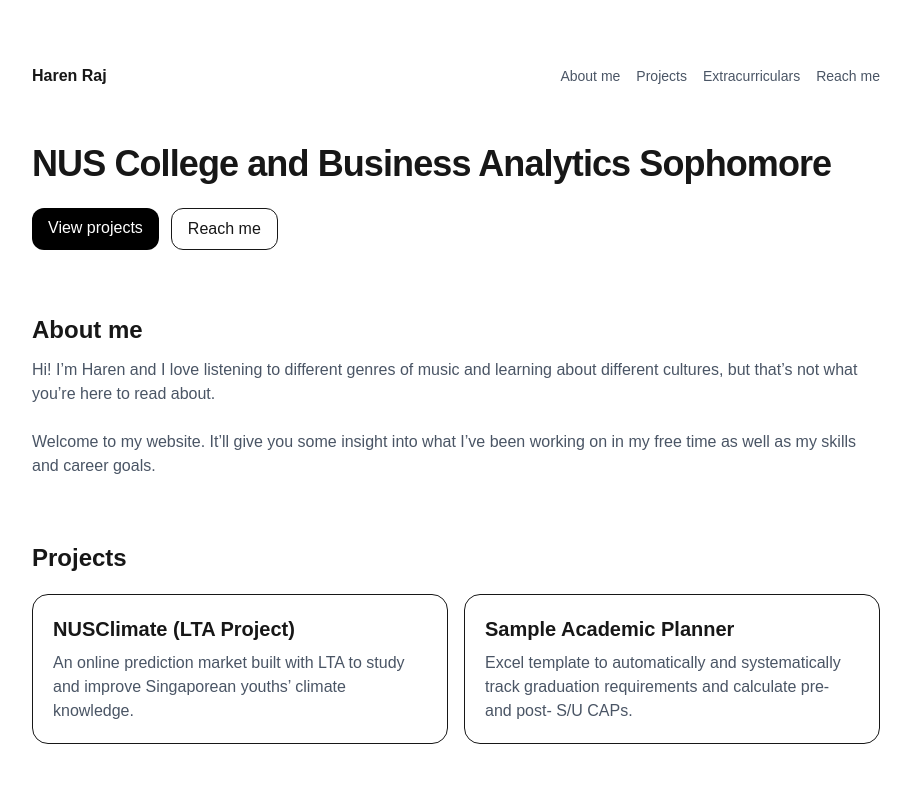
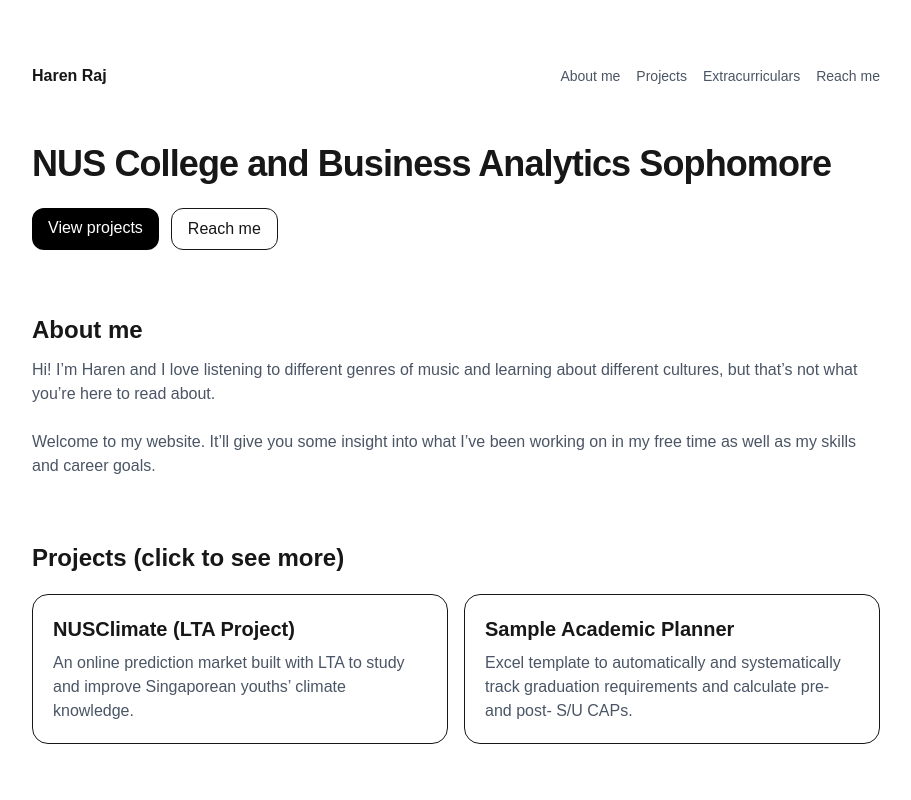
Before and after one commit to harenraj7/Personal-Website, a Next.js app: page / in a window 1280 px wide. Shown: the top 800 px of the page, without its empty margins (184-1095 px from the left). Built offline with nearby package versions, Linux system fonts and the light colour scheme.

Commit message:
Update page.tsx

```diff
--- a/app/page.tsx
+++ b/app/page.tsx
@@ -57,7 +57,7 @@ export default function Home() {
       </section>
 
       <section id="projects" className="mt-16">
-        <h2 className="text-2xl font-semibold">Projects</h2>
+        <h2 className="text-2xl font-semibold">Projects (click to see more)</h2>
 
         <div className="mt-5 grid gap-4 sm:grid-cols-2">
           <Link
```
